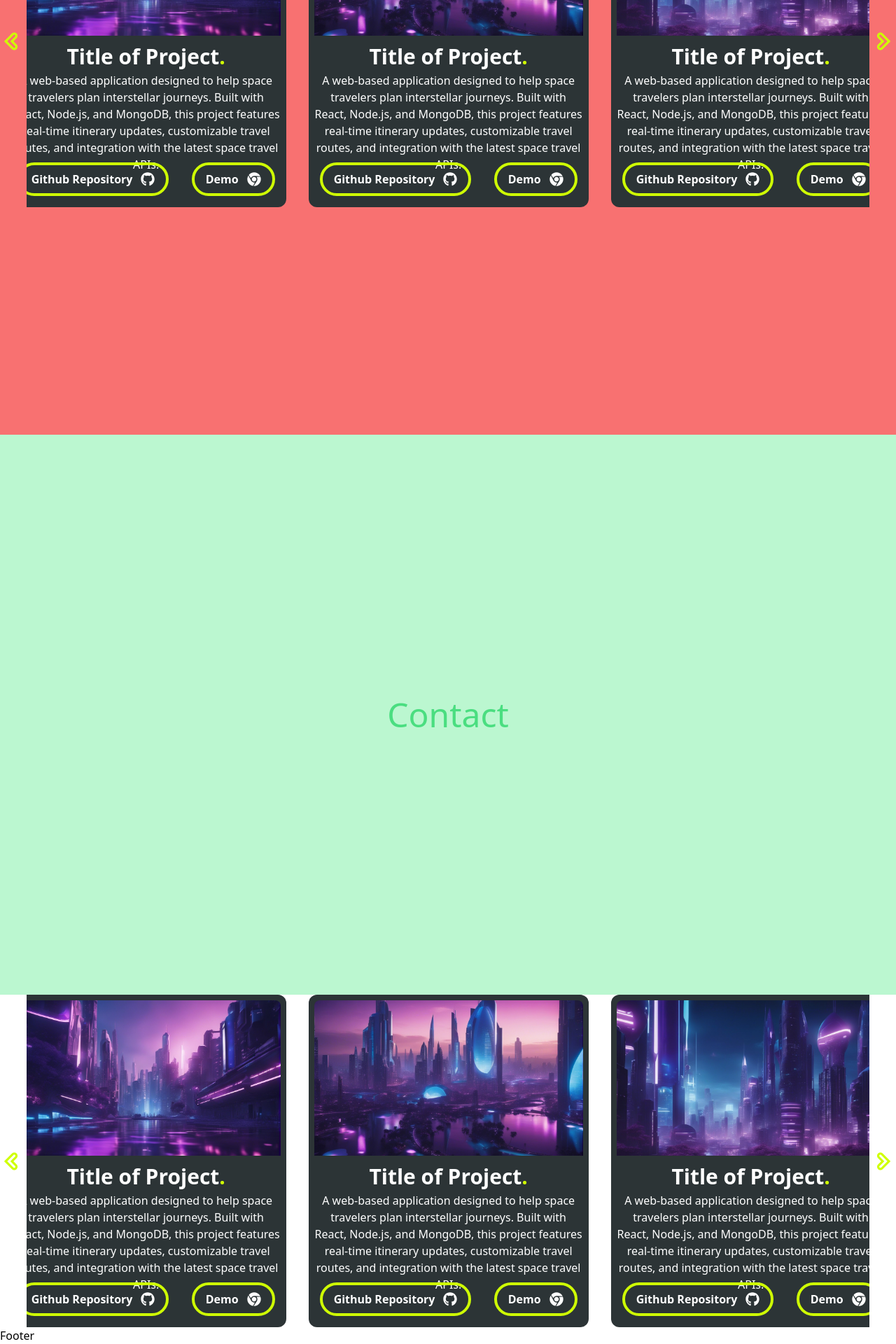
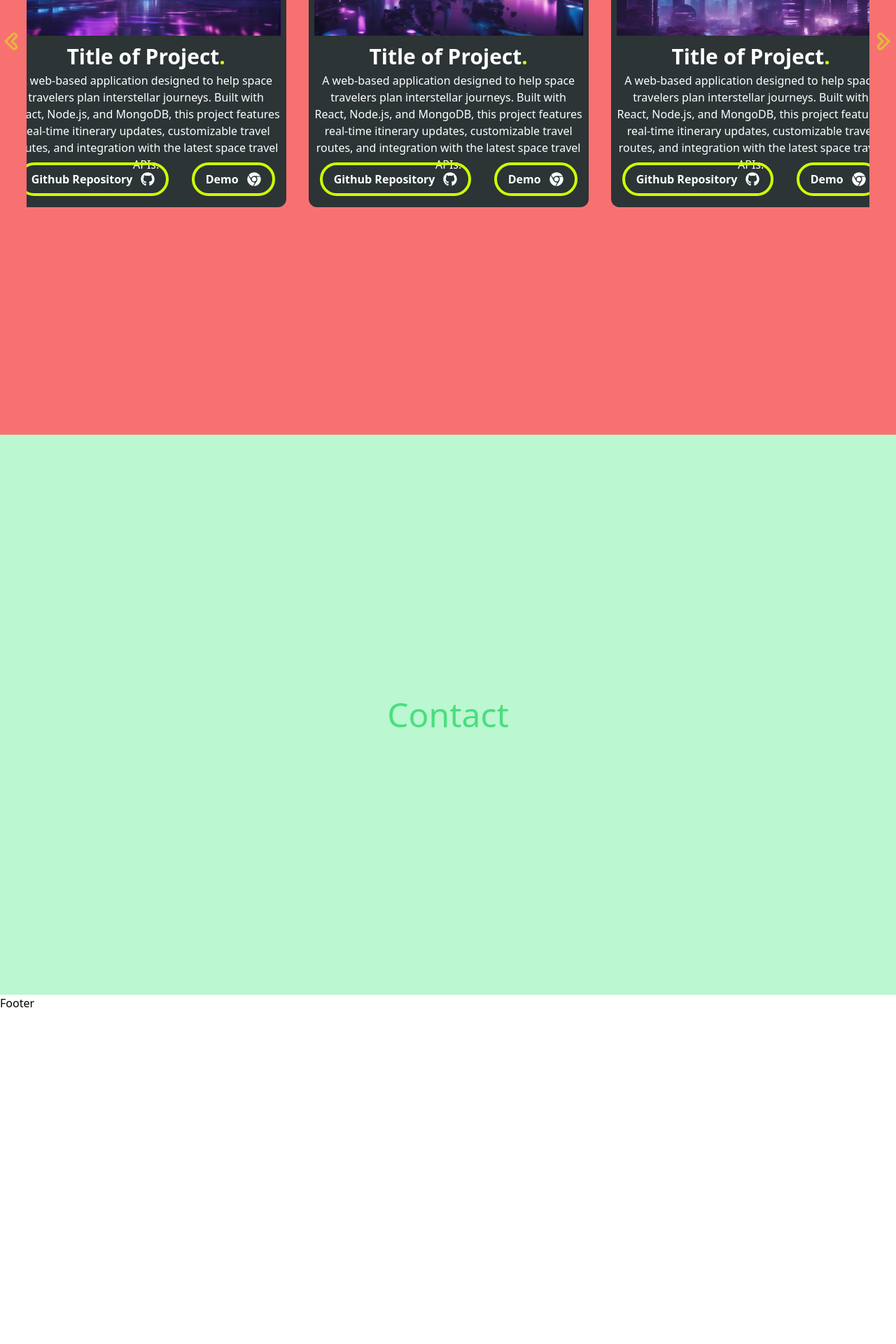
Before and after one commit to GroverSoans/PortWebpage, a React (Vite) app: page / in a window 1280 px wide. Shown: the part 1779-3699 px from the top of the page at 70% size. After the commit the page ends 3224 px from the top, so only its background shows below. Built offline with nearby package versions, Linux system fonts and the light colour scheme.

Commit message:
small tweaks

```diff
--- a/src/App.jsx
+++ b/src/App.jsx
@@ -1,4 +1,4 @@
-import CardSlider from "./components/CardSlider"
+
 import Footer from "./components/Footer"
 import Header from "./components/Header"
 import About from "./pages/About"
@@ -15,7 +15,6 @@
       <About/>
       <Projects/>
       <Contact/>
-      <CardSlider/>
       <Footer/>
     </main>
   )
--- a/src/components/CardSlider.jsx
+++ b/src/components/CardSlider.jsx
@@ -35,8 +35,8 @@
 
 
   return (
-    <div className='relative flex items-center' >
-      <TiChevronLeftOutline className='text-[#CFFF04]' onClick={slideLeft} size={40}/>
+    <div className='relative flex items-center w-full' >
+      <TiChevronLeftOutline className='text-[#CFFF04] cursor-pointer opacity-50 hover:opacity-100 hover:scale-125' onClick={slideLeft} size={40}/>
       <div  ref={sliderRef} id='slider' className='w-full h-full overflow-x-scroll scroll whitespace-nowrap scroll-smooth'>
         {projects.map((project) => (
           <ProjectCard
@@ -49,7 +49,7 @@
           />
         ))}
       </div>
-      <TiChevronRightOutline className='text-[#CFFF04]' onClick={slideRight} size={40}/>
+      <TiChevronRightOutline className='text-[#CFFF04] cursor-pointer opacity-50 hover:opacity-100 hover:scale-125' onClick={slideRight} size={40}/>
     </div>
 
 
--- a/src/components/Header.jsx
+++ b/src/components/Header.jsx
@@ -13,8 +13,8 @@
     }
 
   const handleScroll = () => {
-    const homeHeight = document.getElementById('home').offsetHeight;
-    const aboutHeight = document.getElementById('about').offsetHeight;
+    const homeHeight = document.getElementById('home').offsetHeight - 500;
+    const aboutHeight = document.getElementById('about').offsetHeight ;
     const projectsHeight = document.getElementById('projects').offsetHeight;
 
     const scrollPosition = window.scrollY;
@@ -43,25 +43,25 @@
         <div className='flex justify-center'>
             <ul className='hidden lg:flex space-x-8 translate-y-1'>
               {/*Navbar elements*/}
-              <button className='px-4 py-4'>
+              <button className='px-4 py-4 hover:scale-110'>
                 <Link to="home" spy={true} smooth={true} duration={500}
                 className={`text-white text-xl underline-link ${activeSection === 'home' ? 'underline-active' : ''}`}>
                   Home<span className='text-[#CFFF04]'>.</span></Link>
               </button>
 
-              <button className='py-2 px-4'>
+              <button className='py-2 px-4 hover:scale-110'>
                 <Link to="about" spy={true} smooth={true} duration={500}
                 className={`text-white text-xl underline-link ${activeSection === 'about' ? 'underline-active' : ''}`}>
                   About<span className='text-[#CFFF04]'>.</span></Link>
               </button>
 
-              <button className='px-4 py-2'>
+              <button className='px-4 py-2 hover:scale-110'>
                 <Link to="projects" spy={true} smooth={true} duration={500}
                 className={`text-white text-xl underline-link ${activeSection === 'projects' ? 'underline-active' : ''}`}>
                   Projects<span className='text-[#CFFF04]'>.</span></Link>
               </button>
 
-              <button className='px-4 py-2'>
+              <button className='px-4 py-2 hover:scale-110'>
                 <Link to="contact" spy={true} smooth={true} duration={500}
                 className ={`text-white text-xl underline-link ${activeSection === 'contact' ? 'underline-active' : ''}`}>
                   Contact<span className='text-[#CFFF04]'>.</span></Link>
--- a/src/components/ProjectCard.jsx
+++ b/src/components/ProjectCard.jsx
@@ -6,7 +6,7 @@
 //Function to build project card component
 const ProjectCard = ({ title, image, description, githubLink, demoLink }) => {
   return (
-    <div id="card" className="inline-block relative h-[475px] w-[400px] bg-[#2c3436] rounded-xl mx-4  " >
+    <div id="card" className="container inline-block relative h-[475px] w-[400px] bg-[#2c3436] rounded-xl mx-4  " >
         <div className="h-1/2">
             <img className="w-full h-full p-2 object-cover rounded-t-2xl" src={image} alt="Project Image"/>
         </div>
@@ -14,10 +14,10 @@
             <h2 className="text-white text-3xl font-bold my-1 text-center">{title}<span className='text-[#CFFF04]'>.</span></h2>
             <p className="text-white text-center px-2 text-wrap">{description}</p>
         </div>
-        <button href={githubLink} target="_blank" rel="noopener noreferrer" className="flex items-center absolute bottom-4 left-4 rounded-full border-4 border-[#CFFF04] text-white bg-transparent px-4 py-2 font-bold h-12">
+        <button href={githubLink} target="_blank" rel="noopener noreferrer" className="flex items-center absolute bottom-4 left-4 rounded-full border-4 border-[#CFFF04] text-white bg-transparent px-4 py-2 font-bold h-12 hover:scale-110">
             Github Repository<FaGithub className='text-xl ml-3'/>
         </button>
-        <button href={demoLink} target="_blank" rel="noopener noreferrer" className="flex items-center absolute bottom-4 right-4 rounded-full border-4 border-[#CFFF04] text-white bg-transparent px-4 py-2 font-bold h-12">
+        <button href={demoLink} target="_blank" rel="noopener noreferrer" className="flex items-center absolute bottom-4 right-4 rounded-full border-4 border-[#CFFF04] text-white bg-transparent px-4 py-2 font-bold h-12 hover:scale-110">
             Demo <FaChrome className='text-xl ml-3'/>
         </button>
     </div>
--- a/src/pages/Projects.jsx
+++ b/src/pages/Projects.jsx
@@ -5,7 +5,10 @@
 function Projects() {
   return (
     <div id='projects' className='bg-red-400 h-screen w-screen'>
-      <CardSlider/>
+      <div>
+        <CardSlider className='' />
+      </div>
+
     </div>
   )
 }
```
Also changed, not shown: src/components/LayeredWaves.jsx (+0 -1 lines).
